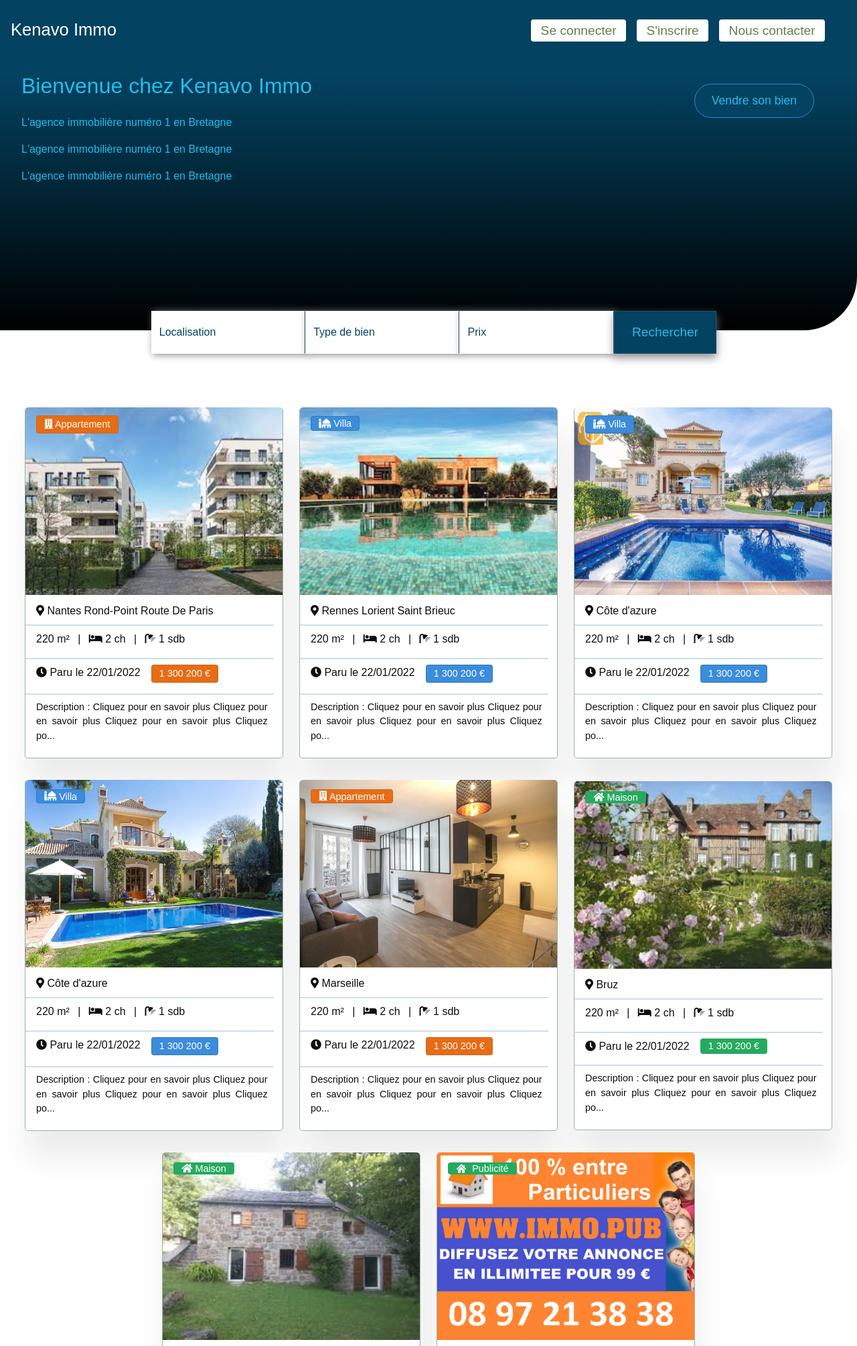
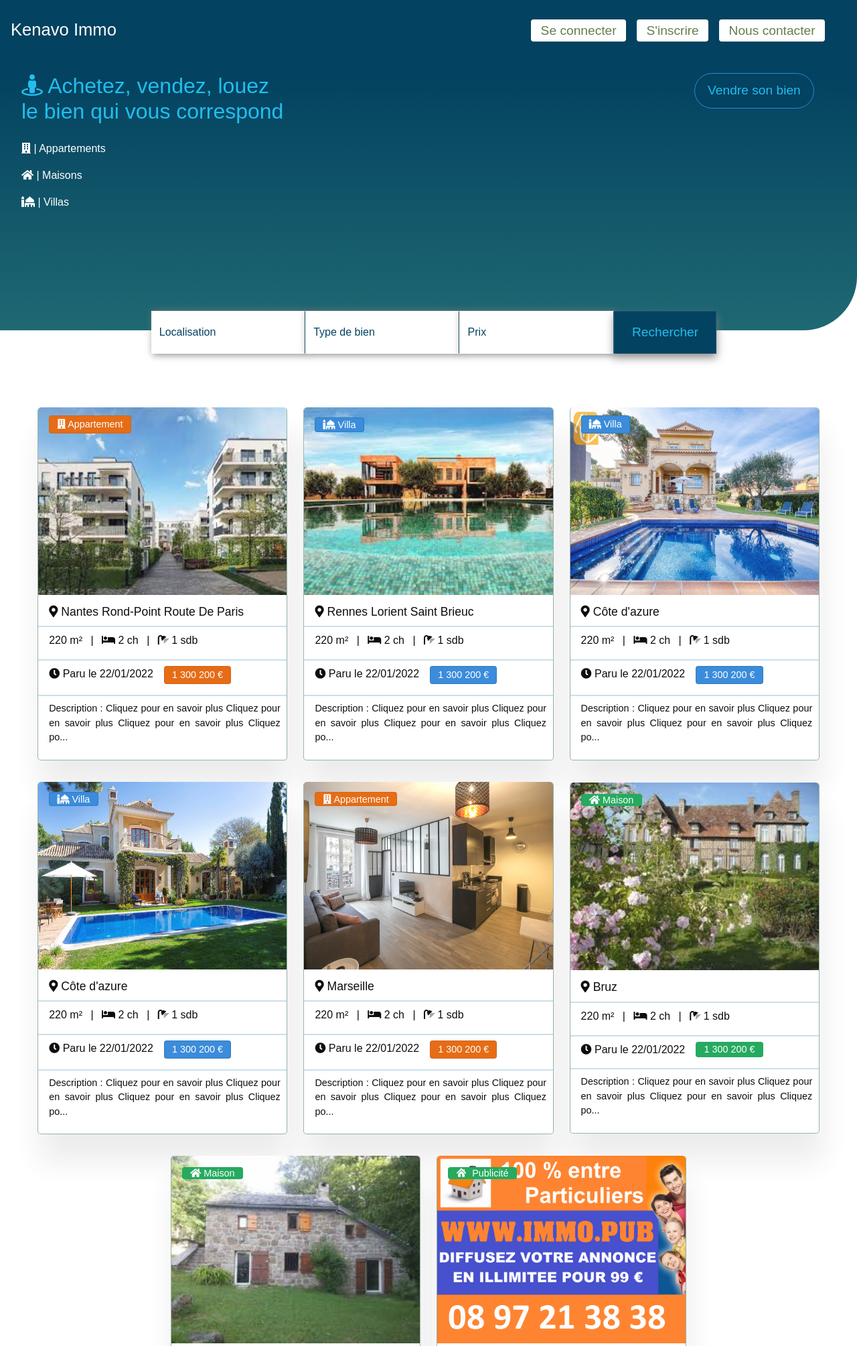
Before and after one commit to TheronBenjamin/AgenceImmo, a Symfony app: template templates/index/index.html.twig in a window 1280 px wide. Shown: the top 2009 px of the page at 67% size. Run offline with Twig, Linux system fonts and the light colour scheme; the template is opened without the code that fills it, so the values that code supplies are empty; style sheets or scripts are compiled from the project's sources; some libraries are stand-ins or nearby versions; some web fonts are replaced.

Commit message:
cards + searchbar + header + footer

```diff
--- a/assets/scss/app.scss
+++ b/assets/scss/app.scss
@@ -1,7 +1,6 @@
 /*! minireset.css v0.0.6 | MIT License | github.com/jgthms/minireset.css */html,body,p,ol,ul,li,dl,dt,dd,blockquote,figure,fieldset,legend,textarea,pre,iframe,hr,h1,h2,h3,h4,h5,h6{margin:0;padding:0}h1,h2,h3,h4,h5,h6{font-size:100%;font-weight:normal}ul{list-style:none}button,input,select{margin:0}html{box-sizing:border-box}*,*::before,*::after{box-sizing:inherit}img,video{height:auto;max-width:100%}iframe{border:0}table{border-collapse:collapse;border-spacing:0}td,th{padding:0}
 @import url('https://fonts.googleapis.com/css2?family=Dosis:wght@200;300;400;500;600;700;800&display=swap');
 @import url('https://fonts.googleapis.com/css2?family=Murecho:wght@100;200;300;400;500;600;700;800;900&family=PT+Sans+Narrow&display=swap');
-
 /**********************************/
 /************* Colors *************/
 /**********************************/
@@ -85,7 +84,7 @@ html body{
     .link{
         display: flex;
         width: 14vw;
-        margin-top: 2rem;
+        margin-top: 1rem;
         margin-bottom: 2rem;
         justify-content: center;
         padding: 0.7rem 0rem 0.7rem 0rem;
@@ -93,7 +92,7 @@ html body{
         color: $light-blue;
         border: 1px solid $clear-blue;
         border-radius: 40px;
-        font-size: 1.1rem;
+        font-size: 1.2rem;
         font-weight: 300;
         box-shadow: inset 0 0 0 0 $sea-blue;
         transition: box-shadow ease-in .3s, color ease-in .3s, border .3s;
@@ -102,7 +101,7 @@ html body{
             color: $white;
             box-shadow: inset 14vw 0 0 0 $mid-blue;
             background-color: $sea-blue;
-            border: 1px solid $mid-light-blue;
+            border: 1px solid $light-blue;
         }
         &:focus{
             background-color: $mid-blue;
@@ -173,7 +172,7 @@ html body{
 
 .header-card{
     height: 50vh;
-    background: linear-gradient(to bottom, $sea-blue 5%, $black 100%);
+    background: linear-gradient(to bottom, $sea-blue 5%, $sea-green 100%);
     margin: 0;
     padding: 0;
     border-bottom-right-radius: 80px;
@@ -181,7 +180,11 @@ html body{
        color: $light-blue;
     }
     p{
-        color: $light-blue;
+        display: block;
+        color: $white;
+        &:hover{
+            color: $light-blue;
+        }
     }
 }
 
@@ -341,7 +344,7 @@ html body{
         background-color: $white;
         opacity: 0.95;
         border-radius: 5px;
-        transition: transform 0.4s;
+        transition: transform 0.5s;
         backface-visibility: hidden;
         .informations{
             color: black;
@@ -403,7 +406,7 @@ html body{
         p{
             font-size: 1rem;
             &:first-child{
-                font-size: 1rem;
+                font-size: 1.1rem;
                 font-weight: 500;
             }
             &:last-child{
@@ -435,8 +438,8 @@ html body{
         }
     }
     .img-good {
-        max-width: 30vw;
-        min-width: 30vw;
+        max-width: 29vw;
+        min-width: 29vw;
         min-height: 35vh;
         max-height: 35vh;
         z-index: 1;
--- a/templates/inc/footer.html.twig
+++ b/templates/inc/footer.html.twig
@@ -10,7 +10,15 @@
                 </ul>
             </div>
             <div class="me-4">
-                <h3>Nos maisons <div class="underline"><span></span></div></h3>
+                <h3><i class="fas fa-building"></i> | Nos appartements <div class="underline"><span></span></div></h3>
+                <ul class="footer-links">
+                    <li><a class="footer-link" href="#">Achat appartement</a></li>
+                    <li><a class="footer-link" href="#">Vente appartement</a></li>
+                    <li><a class="footer-link" href="#">Location appartement</a></li>
+                </ul>
+            </div>
+            <div class="me-4">
+                <h3><i class="fas fa-home"></i> | Nos maisons <div class="underline"><span></span></div></h3>
                 <ul class="footer-links">
                     <li><a class="footer-link" href="#">Achats maison</a></li>
                     <li><a class="footer-link" href="#">Ventes maison</a></li>
@@ -18,15 +26,7 @@
                 </ul>
             </div>
             <div class="me-4">
-                <h3>Nos appartements <div class="underline"><span></span></div></h3>
-                <ul class="footer-links">
-                    <li><a class="footer-link" href="#">Achat appartement</a></li>
-                    <li><a class="footer-link" href="#">Vente appartement</a></li>
-                    <li><a class="footer-link" href="#">Location appartement</a></li>
-                </ul>
-            </div>
-            <div class="me-4">
-                <h3>Nos villas <div class="underline"><span></span></div></h3>
+                <h3><i class="fas fa-mosque"></i> | Nos villas <div class="underline"><span></span></div></h3>
                 <ul class="footer-links">
                     <li><a class="footer-link" href="#">Achat villa</a></li>
                     <li><a class="footer-link" href="#">Vente villa</a></li>
--- a/templates/index/index.html.twig
+++ b/templates/index/index.html.twig
@@ -7,10 +7,16 @@
     <div class="header-card">
         <div class="d-flex justify-content-between me-3 ms-3">
             <div>
-                <h2 class="h2-title mt-0 p-3">Bienvenue chez Kenavo Immo</h2>
-                <p class="ms-3">L'agence immobilière numéro 1 en Bretagne</p>
-                <p class="ms-3">L'agence immobilière numéro 1 en Bretagne</p>
-                <p class="ms-3">L'agence immobilière numéro 1 en Bretagne</p>
+                <h2 class="h2-title mt-0 p-3">
+                    <i class="fas fa-street-view"></i>
+                    Achetez, vendez, louez
+                    <div>le bien qui vous correspond</div>
+                </h2>
+            <div>
+                <p class="ms-3"><i class="fas fa-building"></i> | Appartements </p>
+                <p class="ms-3"><i class="fas fa-home"></i> | Maisons</p>
+                <p class="ms-3"><i class="fas fa-mosque"></i> | Villas</p>
+            </div>
             </div>
             <div>
                 <a class="link me-5" href="#">Vendre son bien</a>
@@ -19,7 +25,7 @@
     </div>
     <div class="ms-3">
         <div class="search-and-sell">
-            <input type="text" placeholder="Localisation" >
+            <input type="text" placeholder="Localisation">
             <input type="text" placeholder="Type de bien">
             <input type="text" placeholder="Prix">
             <button>Rechercher</button>
@@ -292,15 +298,6 @@
                 </a>
             </div>
         </div>
-        <div class="d-flex justify-content-between align-items-center mb-5">
-            <p> publicité</p>
-            <p> publicité</p>
-            <p> publicité</p>
-        </div>
-
-        <div class="villa-group d-flex flex-start justify-content-center align-items-center mb-5">
-
-        </div>
     </div>
 
 {% endblock %}
```
